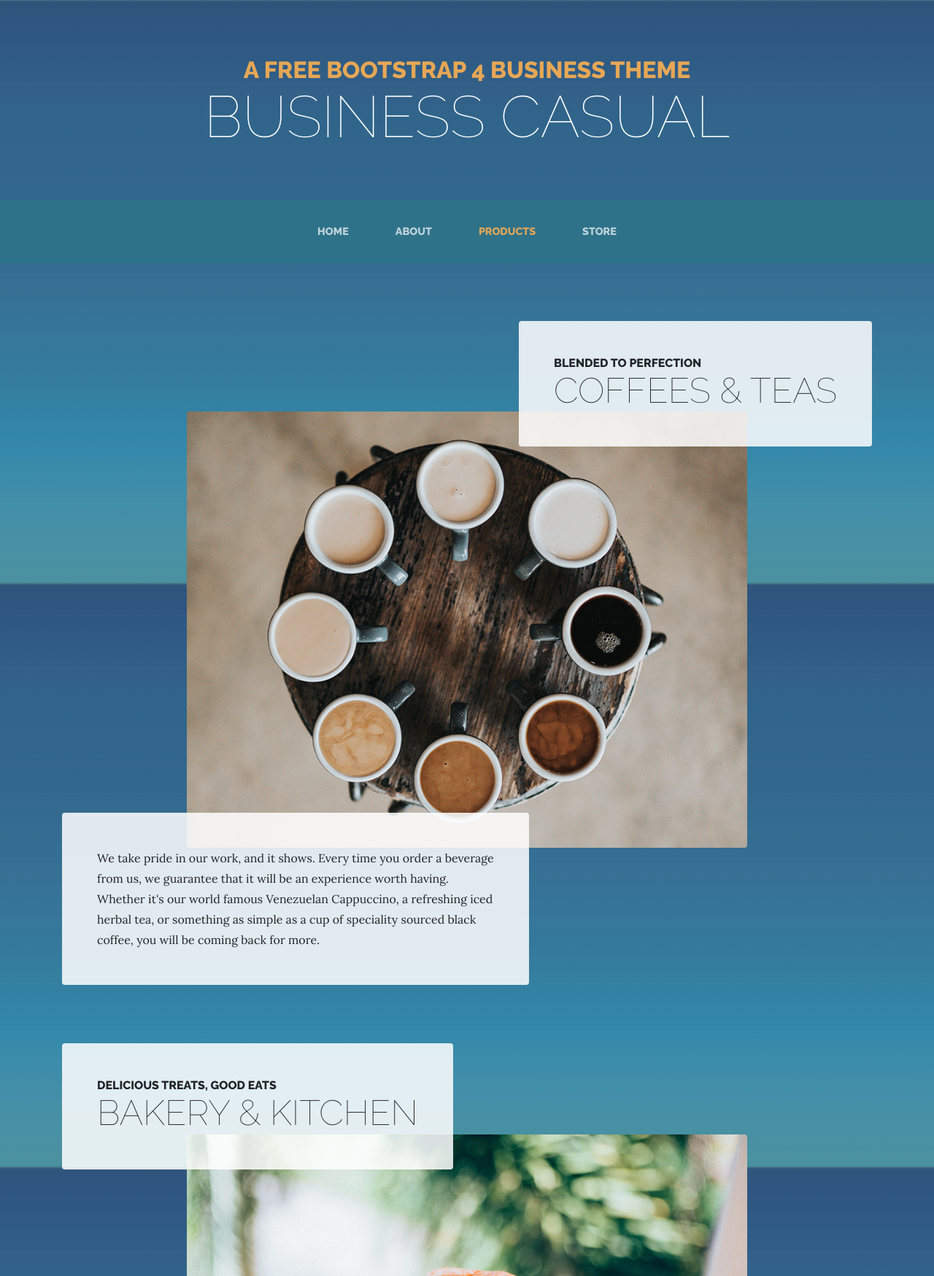
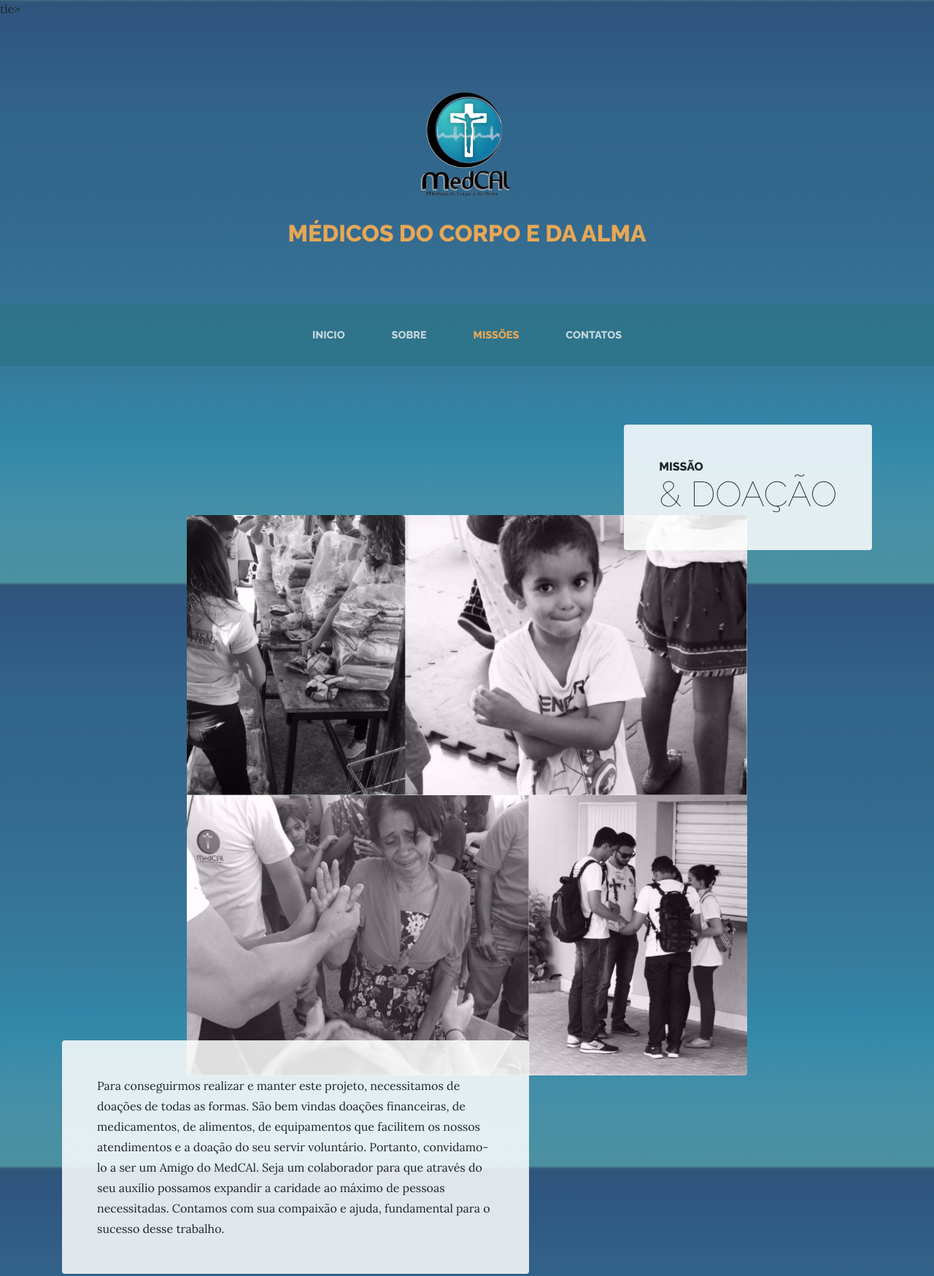
Before and after one commit to murcofe/MedCAl, a website: page products.html in a window 1280 px wide. Shown: the top 1749 px of the page at 73% size. Drawn offline with Linux system fonts and the light colour scheme.

Commit message:
versao seminario

```diff
--- a/about.html
+++ b/about.html
@@ -8,7 +8,11 @@
     <meta name="description" content="">
     <meta name="author" content="">
 
-    <title>Business Casual - Start Bootstrap Theme</title>
+     <!--icone aba-->
+    <link rel="shortcut icon" href="img/favicon.ico" type="image/x-icon" />
+
+
+    <title>MedCAl - Médicos do Corpo e da Alma</title>
 
     <!-- Bootstrap core CSS -->
     <link href="vendor/bootstrap/css/bootstrap.min.css" rel="stylesheet">
@@ -28,8 +32,8 @@
       <div align="center">
         <img src="img/medcal.png" alt="medcal_logo" width="200" height="200">
       </div>
-      <span class="site-heading-upper text-primary mb-3">A Free Bootstrap 4 Business Theme</span>
-      <span class="site-heading-lower">Business Casual</span>
+      <span class="site-heading-upper text-primary mb-3">Médicos do corpo e da Alma</span>
+      <!--<span class="site-heading-lower">"Pregue o Evangelho em todo o tempo. Se necessário, use palavras" </br> São Francisco de Assis</span> -->
     </h1>
 
     <!-- Navigation -->
@@ -79,9 +83,34 @@
       </div>
     </section>
 
+        <section class="page-section">
+      <div class="container">
+        <div class="product-item">
+          <div class="product-item-title d-flex">
+            <div class="bg-faded p-5 d-flex ml-auto rounded">
+              <h2 class="section-heading mb-0">
+                <span class="section-heading-upper">Missão</span>
+                <span class="section-heading-lower">&amp; Vocação</span>
+              </h2>
+            </div>
+          </div>
+          <img class="product-item-img mx-auto d-flex rounded img-fluid mb-3 mb-lg-0" src="img/produto-02.jpg" alt="">
+          <div class="product-item-description d-flex mr-auto">
+            <div class="bg-faded p-5 rounded">
+              <p class="mb-0">Nossa vocação é amar. Amar através da nossa profissão. </br> "Compreendi que o Amor encerra todas as Vocações e que o Amor é tudo!... então, num transporte de alegria delirante, exclamei: encontrei ﬁnalmente a minha vocação, a minha vocação é o Amor! No Coração da Igreja Minha Mãe, eu serei o Amor, assim serei tudo, assim o meu sonho será realizado." </br> Santa Teresinha de Lisieux</p>
+            </div>
+          </div>
+        </div>
+      </div>
+    </section>
+
+
     <footer class="footer text-faded text-center py-5">
       <div class="container">
-        <p class="m-0 small">Copyright &copy; Your Website 2018</p>
+
+        <p class="m-0 small">"Estive enfermo e me visitaste". Mt 25,36</p>
+
+        <p class="m-0 small">Website Produzido e Inpirado pelo Espirito Santo 2018</p>
       </div>
     </footer>
 
--- a/products.html
+++ b/products.html
@@ -8,7 +8,11 @@
     <meta name="description" content="">
     <meta name="author" content="">
 
-    <title>Business Casual - Start Bootstrap Theme</title>
+     <!--icone aba-->
+    <link rel="shortcut icon" href="img/favicon.ico" type="image/x-icon" />
+
+
+    <title>MedCAl - Médicos do Corpo e da Alma</title>tle>
 
     <!-- Bootstrap core CSS -->
     <link href="vendor/bootstrap/css/bootstrap.min.css" rel="stylesheet">
@@ -25,8 +29,11 @@
   <body>
 
     <h1 class="site-heading text-center text-white d-none d-lg-block">
-      <span class="site-heading-upper text-primary mb-3">A Free Bootstrap 4 Business Theme</span>
-      <span class="site-heading-lower">Business Casual</span>
+      <div align="center">
+        <img src="img/medcal.png" alt="medcal_logo" width="200" height="200">
+      </div>
+      <span class="site-heading-upper text-primary mb-3">Médicos do corpo e da Alma</span>
+      <!--<span class="site-heading-lower">"Pregue o Evangelho em todo o tempo. Se necessário, use palavras" </br> São Francisco de Assis</span> -->
     </h1>
 
     <!-- Navigation -->
@@ -39,18 +46,18 @@
         <div class="collapse navbar-collapse" id="navbarResponsive">
           <ul class="navbar-nav mx-auto">
             <li class="nav-item px-lg-4">
-              <a class="nav-link text-uppercase text-expanded" href="index.html">Home
+              <a class="nav-link text-uppercase text-expanded" href="index.html">Inicio
                 <span class="sr-only">(current)</span>
               </a>
             </li>
             <li class="nav-item px-lg-4">
-              <a class="nav-link text-uppercase text-expanded" href="about.html">About</a>
+              <a class="nav-link text-uppercase text-expanded" href="about.html">Sobre</a>
             </li>
             <li class="nav-item active px-lg-4">
-              <a class="nav-link text-uppercase text-expanded" href="products.html">Products</a>
+              <a class="nav-link text-uppercase text-expanded" href="products.html">Missões</a>
             </li>
             <li class="nav-item px-lg-4">
-              <a class="nav-link text-uppercase text-expanded" href="store.html">Store</a>
+              <a class="nav-link text-uppercase text-expanded" href="store.html">Contatos</a>
             </li>
           </ul>
         </div>
@@ -63,15 +70,15 @@
           <div class="product-item-title d-flex">
             <div class="bg-faded p-5 d-flex ml-auto rounded">
               <h2 class="section-heading mb-0">
-                <span class="section-heading-upper">Blended to Perfection</span>
-                <span class="section-heading-lower">Coffees &amp; Teas</span>
+                <span class="section-heading-upper">Missão</span>
+                <span class="section-heading-lower">&amp; Doação</span>
               </h2>
             </div>
           </div>
-          <img class="product-item-img mx-auto d-flex rounded img-fluid mb-3 mb-lg-0" src="img/products-01.jpg" alt="">
+          <img class="product-item-img mx-auto d-flex rounded img-fluid mb-3 mb-lg-0" src="img/colagem.jpg" alt="">
           <div class="product-item-description d-flex mr-auto">
             <div class="bg-faded p-5 rounded">
-              <p class="mb-0">We take pride in our work, and it shows. Every time you order a beverage from us, we guarantee that it will be an experience worth having. Whether it's our world famous Venezuelan Cappuccino, a refreshing iced herbal tea, or something as simple as a cup of speciality sourced black coffee, you will be coming back for more.</p>
+              <p class="mb-0">Para conseguirmos realizar e manter este projeto, necessitamos de doações de todas as formas. São bem vindas doações financeiras, de medicamentos, de alimentos, de equipamentos que facilitem os nossos atendimentos  e a doação do seu servir voluntário. Portanto, convidamo-lo a ser um Amigo do MedCAl. Seja um colaborador para que através do seu auxílio possamos expandir a caridade ao máximo de pessoas necessitadas. Contamos com sua compaixão e ajuda, fundamental para o sucesso desse trabalho.</p>
             </div>
           </div>
         </div>
@@ -84,12 +91,12 @@
           <div class="product-item-title d-flex">
             <div class="bg-faded p-5 d-flex mr-auto rounded">
               <h2 class="section-heading mb-0">
-                <span class="section-heading-upper">Delicious Treats, Good Eats</span>
-                <span class="section-heading-lower">Bakery &amp; Kitchen</span>
+                <span class="section-heading-upper">Atendimento Seminario Maior</span>
+                <span class="section-heading-lower">Goiânia &amp; Brasilia</span>
               </h2>
             </div>
           </div>
-          <img class="product-item-img mx-auto d-flex rounded img-fluid mb-3 mb-lg-0" src="img/products-02.jpg" alt="">
+          <img class="product-item-img mx-auto d-flex rounded img-fluid mb-3 mb-lg-0" src="img/seminario.jpg" alt="">
           <div class="product-item-description d-flex ml-auto">
             <div class="bg-faded p-5 rounded">
               <p class="mb-0">Our seasonal menu features delicious snacks, baked goods, and even full meals perfect for breakfast or lunchtime. We source our ingredients from local, oragnic farms whenever possible, alongside premium vendors for specialty goods.</p>
```
Also changed, not shown: index.html (+8 -5 lines), store.html (+11 -7 lines), img/colagem.jpg (added), img/coracao.jpg (added), img/produto-02.jpg (added), img/seminario.jpg (added).
